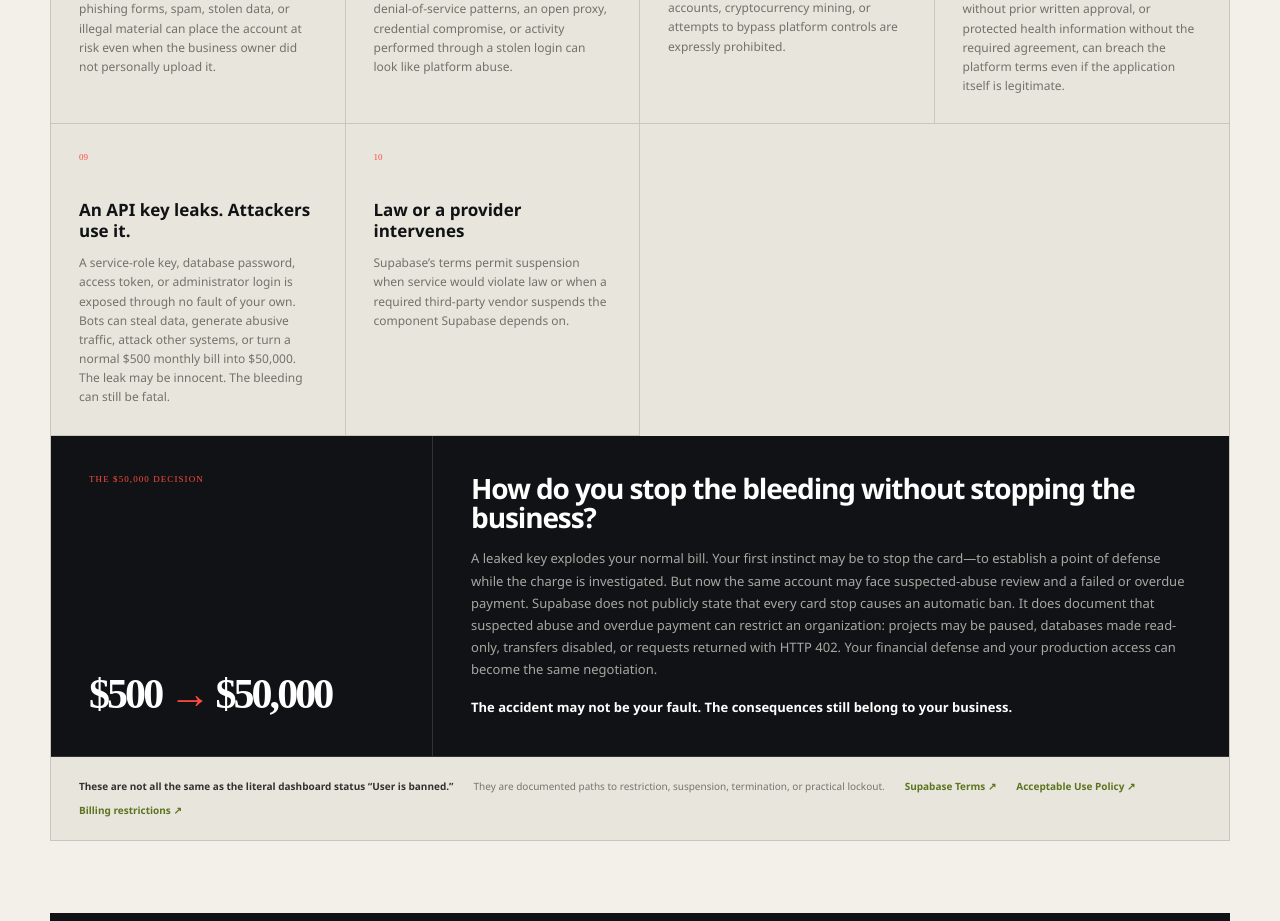
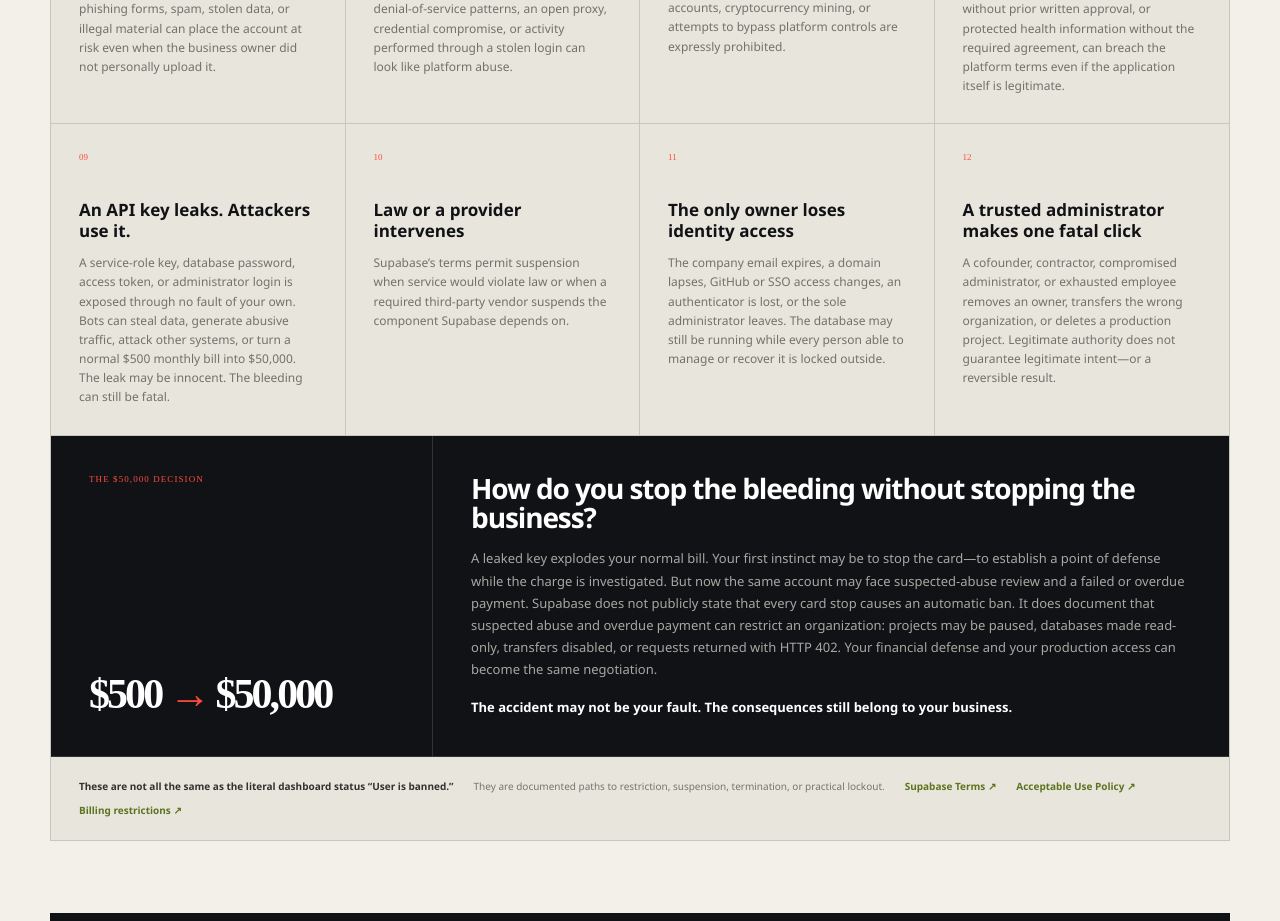
Before and after one commit to data-automation-ai/portabase.dev, a React (Vite) app: page / in a window 1280 px wide. Shown: the part 10260-11181 px from the top of the page. Built offline with nearby package versions, Linux system fonts and the light colour scheme.

Commit message:
Ship verified Linux packages and complete risk grid

```diff
--- a/src/main.jsx
+++ b/src/main.jsx
@@ -287,6 +287,8 @@
           <div><b>08</b><strong>Regulated data crosses a line</strong><p>Storing payment-card information without prior written approval, or protected health information without the required agreement, can breach the platform terms even if the application itself is legitimate.</p></div>
           <div><b>09</b><strong>An API key leaks. Attackers use it.</strong><p>A service-role key, database password, access token, or administrator login is exposed through no fault of your own. Bots can steal data, generate abusive traffic, attack other systems, or turn a normal $500 monthly bill into $50,000. The leak may be innocent. The bleeding can still be fatal.</p></div>
           <div><b>10</b><strong>Law or a provider intervenes</strong><p>Supabase’s terms permit suspension when service would violate law or when a required third-party vendor suspends the component Supabase depends on.</p></div>
+          <div><b>11</b><strong>The only owner loses identity access</strong><p>The company email expires, a domain lapses, GitHub or SSO access changes, an authenticator is lost, or the sole administrator leaves. The database may still be running while every person able to manage or recover it is locked outside.</p></div>
+          <div><b>12</b><strong>A trusted administrator makes one fatal click</strong><p>A cofounder, contractor, compromised administrator, or exhausted employee removes an owner, transfers the wrong organization, or deletes a production project. Legitimate authority does not guarantee legitimate intent—or a reversible result.</p></div>
         </div>
         <div className="billing-emergency">
           <div><span>THE $50,000 DECISION</span><strong>$500 <i>→</i> $50,000</strong></div>
```
Also changed, not shown: package.json (+12 -3 lines), 7 other files (tests, documents, lock files or other folders).
